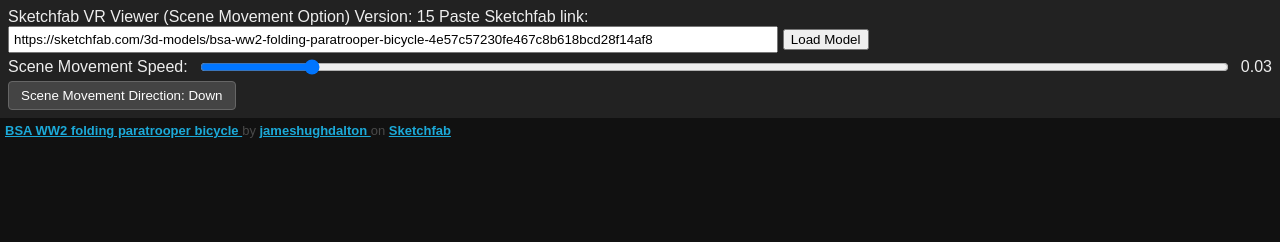
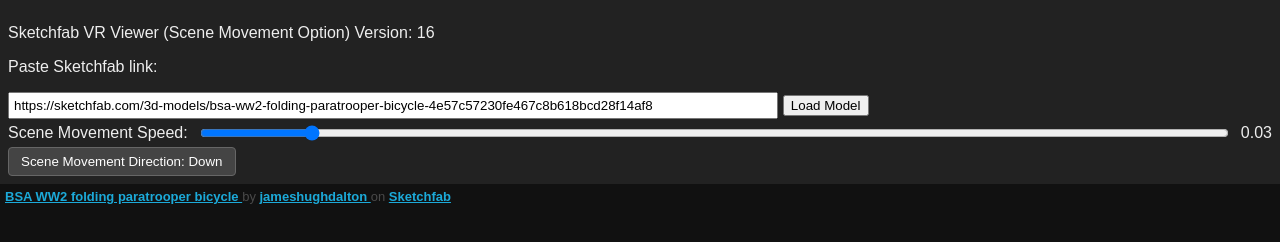
Before and after one commit to CarovdS/sketchfab-viewer, a plain HTML site: page index.html in a window 1280 px wide. Drawn offline with Linux system fonts and the light colour scheme.

Commit message:
Add initial HTML structure for Sketchfab VR Viewer

```diff
--- a/index.html
+++ b/index.html
@@ -47,8 +47,12 @@ iframe { width: 100vw; height: 90vh; border: none; }
 </head>
 <body>
 <div id="controls">
-      Sketchfab VR Viewer (Scene Movement Option) Version: 15
+     <p>
+       Sketchfab VR Viewer (Scene Movement Option) Version: 16
+     </p>
+    <p>
       Paste Sketchfab link:
+     </p>
       <input id="url" value="https://sketchfab.com/3d-models/bsa-ww2-folding-paratrooper-bicycle-4e57c57230fe467c8b618bcd28f14af8">
       <button onclick="loadModel()">Load Model</button>
       <!-- <button class="delay-btn" onclick="setAboveFloorHeight(0, this)">0.0</button>
```
